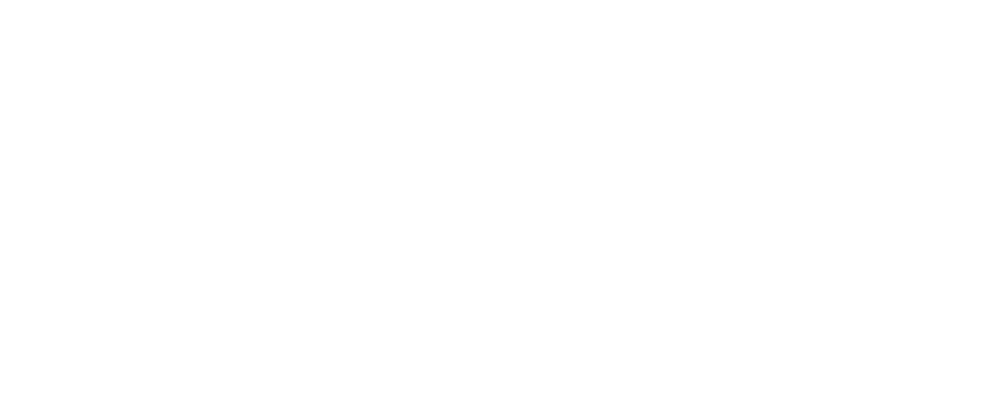
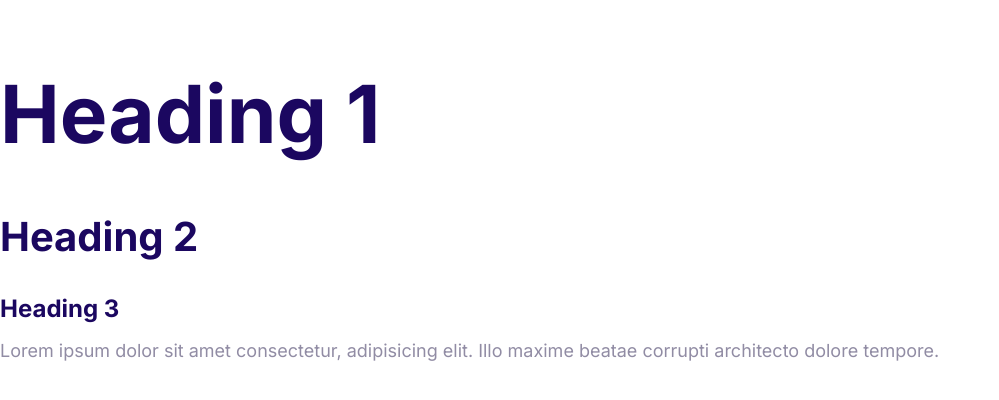
Before and after one commit to NikitaTXM/Testing_adaptive_site, a plain HTML site: page index.html in a window 1280 px wide. Shown: the whole page, without its empty margins (0-999 px from the left). Drawn offline with Linux system fonts and the light colour scheme.

Commit message:
Define the styles for the fonts.

```diff
--- a/css/styles.css
+++ b/css/styles.css
@@ -5,3 +5,53 @@
   --color-headings: #1b0760;
   --color-body: #918ca4;
 }
+
+html {
+  font-size: 62.5%;
+}
+
+body {
+  font-family: Inter, Arial, Helvetica, sans-serif;
+  font-size: 2.4rem;
+  line-height: 1.5;
+  color: var(--color-body);
+}
+
+h1,
+h2,
+h3 {
+  color: var(--color-headings);
+  margin-bottom: 1rem;
+}
+
+h1 {
+  font-size: 7rem;
+}
+
+h2 {
+  font-size: 4rem;
+}
+
+h3 {
+  font-size: 3rem;
+}
+
+p {
+  margin-top: 0;
+}
+
+@media screen and (min-width: 1024px) {
+  body {
+    font-size: 1.8rem;
+  }
+
+  h1 {
+    font-size: 8rem;
+  }
+  h2 {
+    font-size: 4rem;
+  }
+  h3 {
+    font-size: 2.4rem;
+  }
+}
--- a/index.html
+++ b/index.html
@@ -5,8 +5,21 @@
     <meta http-equiv="X-UA-Compatible" content="IE=edge" />
     <meta name="viewport" content="width=device-width, initial-scale=1.0" />
     <title>Document</title>
+    <link rel="preconnect" href="https://fonts.gstatic.com" />
+    <link
+      href="https://fonts.googleapis.com/css2?family=Inter:wght@400;700&display=swap"
+      rel="stylesheet"
+    />
     <link rel="stylesheet" href="css/normalize.css" />
     <link rel="stylesheet" href="css/styles.css" />
   </head>
-  <body></body>
+  <body>
+    <h1>Heading 1</h1>
+    <h2>Heading 2</h2>
+    <h3>Heading 3</h3>
+    <p>
+      Lorem ipsum dolor sit amet consectetur, adipisicing elit. Illo maxime
+      beatae corrupti architecto dolore tempore.
+    </p>
+  </body>
 </html>
```
